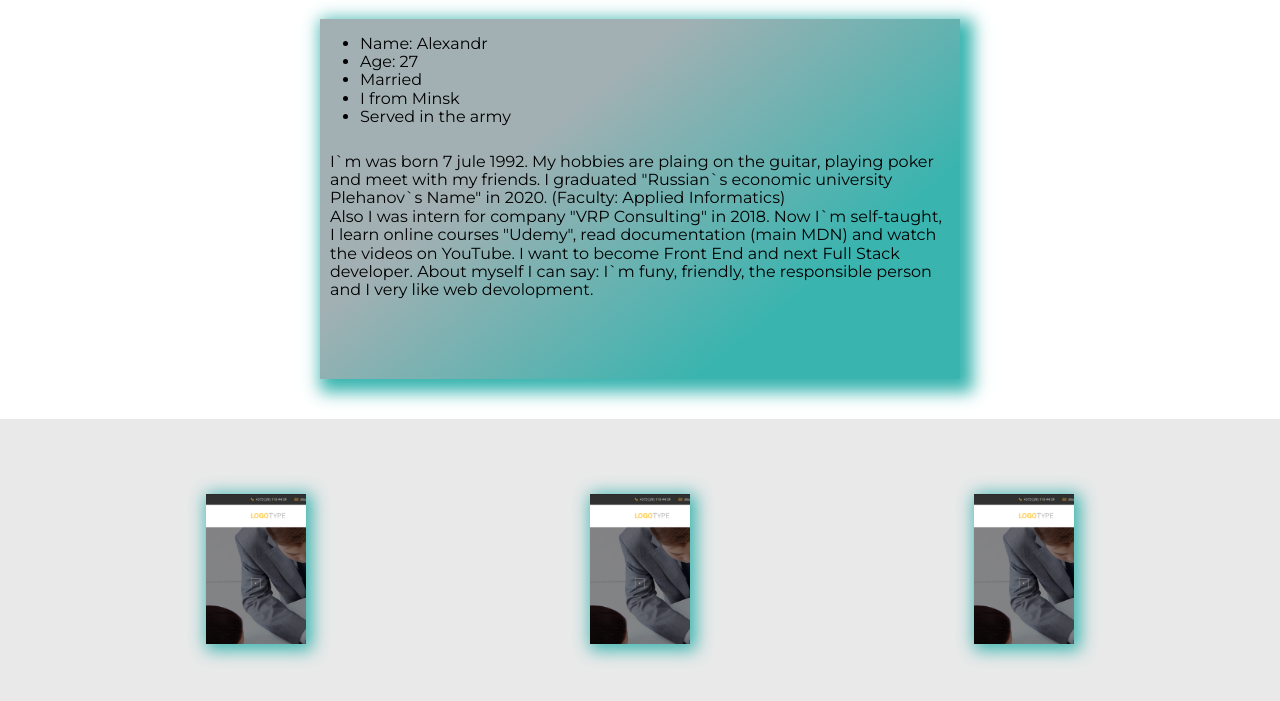
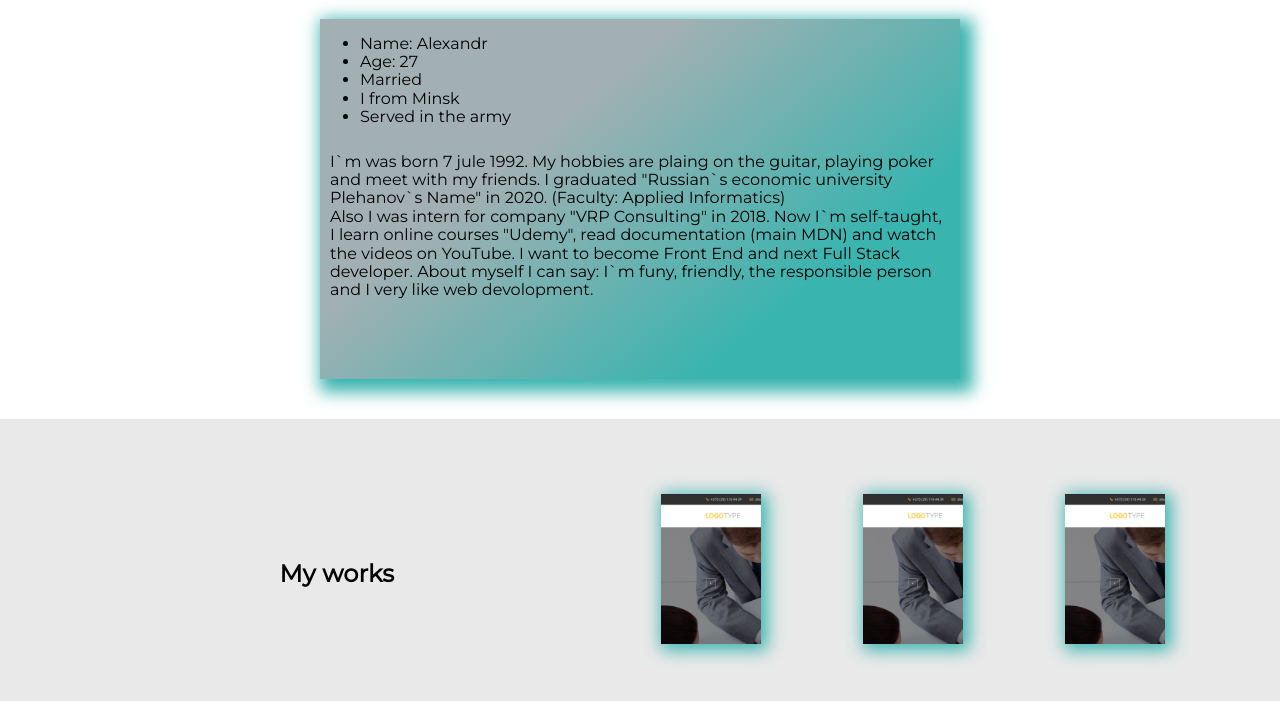
Before and after one commit to Alexandr9233/prfolioFirst, a plain HTML site: page index.html in a window 1280 px wide. Shown: the part 341-1042 px from the top of the page. Drawn offline with nearby package versions, Linux system fonts and the light colour scheme.

Commit message:
Update index.html

```diff
--- a/index.html
+++ b/index.html
@@ -74,8 +74,8 @@
   </div>
   <div id="works" class="my__works">
     <div class="wrapper">
-      <!-- <h2 class="
-    heading-2">My works</h2> -->
+       <h2 class="
+    heading-2">My works</h2>
       <div class="mysites">
         <div class="work site1">
           <a href="D:/Courses/CSS/siteOne/index.html"></a>
```
